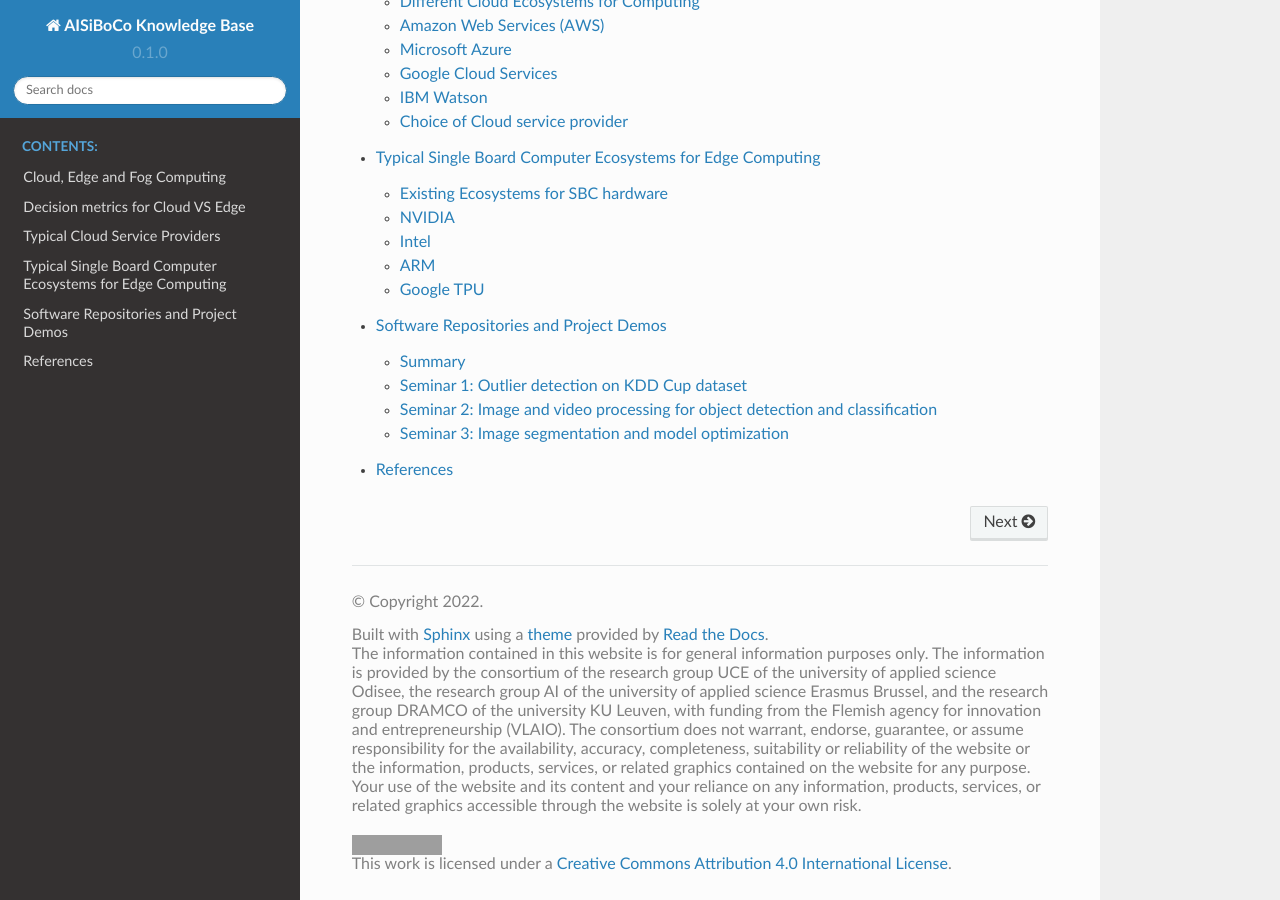
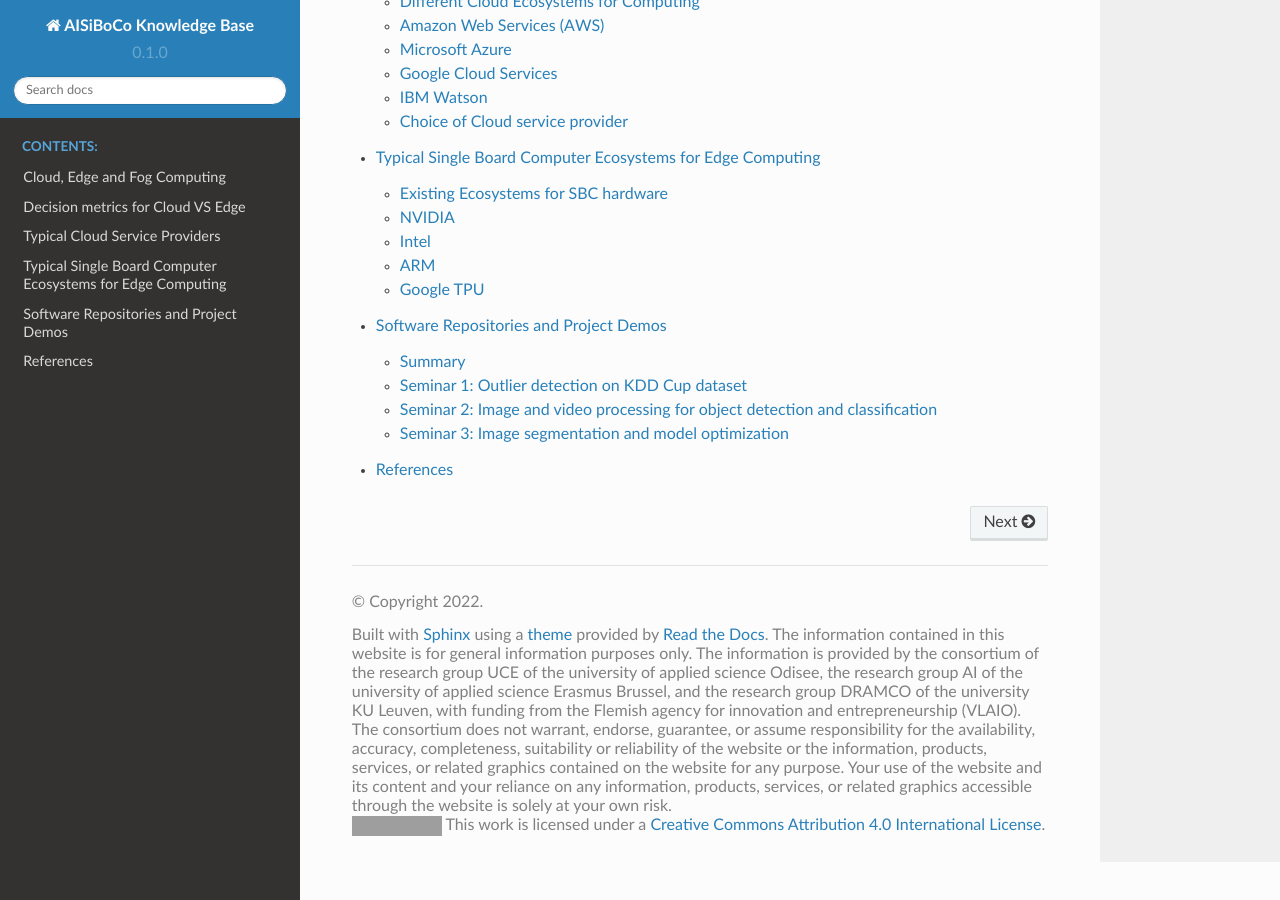
Before and after one commit to WillemRaes/CloudEdgeFog, a Sphinx documentation site: the page built from docs/source/index.rst, in a window 1280 px wide and 900 px high, scrolled down 1294 px. Built offline with Sphinx 7.4.7 and the Read the Docs theme 2.0.0, drawn with Linux system fonts in a browser that asks for light colours; grey boxes are pictures that could not be loaded.

Commit message:
More formatting

```diff
--- a/docs/source/_templates/footer.html
+++ b/docs/source/_templates/footer.html
@@ -1,6 +1,5 @@
 {% extends '!footer.html' %}
 {% block extrafooter %} {{super}}
-<br>
 The information contained in this website is for general information purposes only.
 The information is provided by the consortium of the research group UCE of the university of applied science Odisee, the research group AI of the university of
 applied science Erasmus  Brussel, and the research group DRAMCO of the university KU Leuven,
@@ -8,6 +7,6 @@
 The consortium does not warrant, endorse, guarantee, or assume responsibility for the availability, accuracy, completeness, suitability or reliability
 of the website or the information, products, services, or related graphics contained on the website for any purpose. Your use of the website and its content
 and your reliance on any information, products, services, or related graphics accessible through the website is solely at your own risk.
-<br><br>
-<a rel="license" href="http://creativecommons.org/licenses/by/4.0/"><img alt="Creative Commons License" style="border-width:0" src="https://i.creativecommons.org/l/by/4.0/88x31.png" /></a><br />This work is licensed under a <a rel="license" href="http://creativecommons.org/licenses/by/4.0/">Creative Commons Attribution 4.0 International License</a>.
+<br>
+<a rel="license" href="http://creativecommons.org/licenses/by/4.0/"><img alt="Creative Commons License" style="border-width:0" src="https://i.creativecommons.org/l/by/4.0/88x31.png" /></a> This work is licensed under a <a rel="license" href="http://creativecommons.org/licenses/by/4.0/">Creative Commons Attribution 4.0 International License</a>.
 {% endblock %}
```
